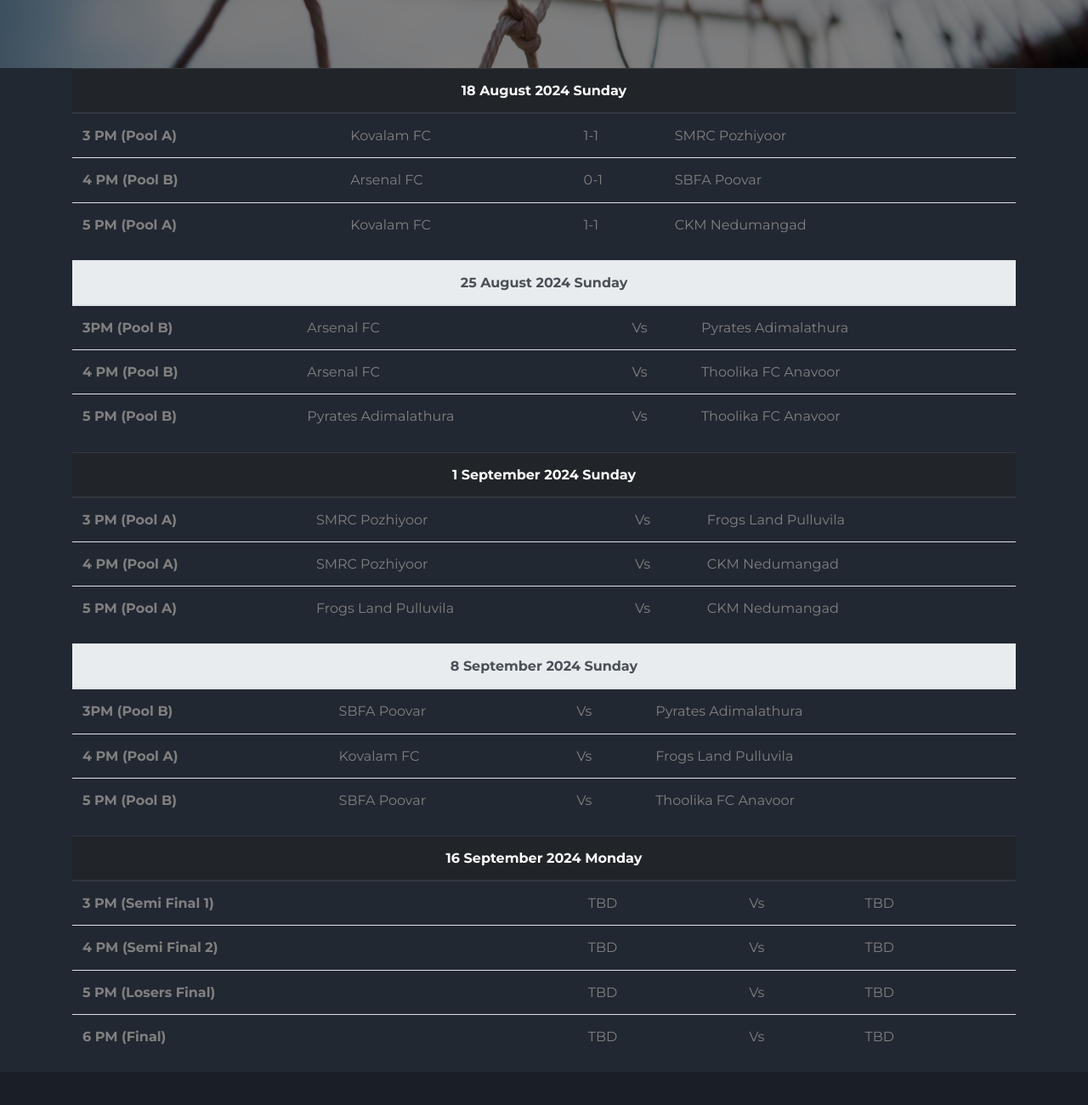
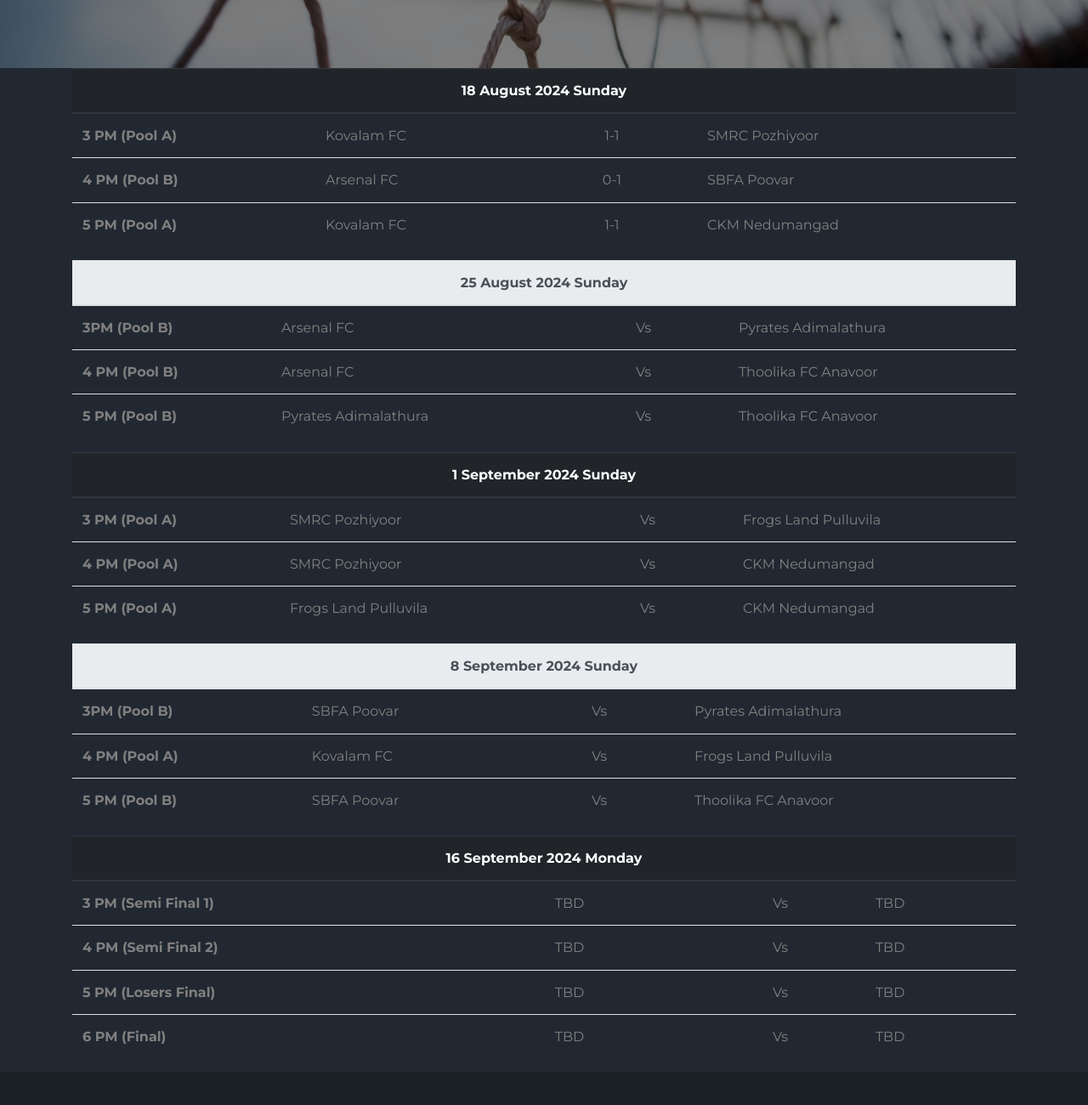
Before and after one commit to pamal10/Nova-Cup, a plain HTML site: page players.html in a window 1280 px wide. Shown: the part 720-2020 px from the top of the page at 85% size. Drawn offline with Linux system fonts and the light colour scheme; files whose address does not match are found by name.

Commit message:
fixture table modified

```diff
--- a/players.html
+++ b/players.html
@@ -108,19 +108,19 @@
           <tr>
             <th scope="row">3 PM (Pool A)</th>
             <td>Kovalam FC</td>
-            <td>1-1</td>
+            <td style="width: 200px;" class="text-center">1-1</td>
             <td>SMRC Pozhiyoor</td>
           </tr>
           <tr>
             <th scope="row">4 PM (Pool B)</th>
             <td>Arsenal FC</td>
-            <td>0-1</td>
+            <td style="width: 200px;" class="text-center">0-1</td>
             <td>SBFA Poovar</td>
           </tr>
           <tr>
             <th scope="row">5 PM (Pool A)</th>
             <td>Kovalam FC</td>
-            <td>1-1</td>
+            <td style="width: 200px;" class="text-center">1-1</td>
             <td>CKM Nedumangad</td>
           </tr>
         </tbody>
@@ -136,19 +136,19 @@
           <tr>
             <th scope="row">3PM (Pool B)</th>
             <td>Arsenal FC</td>
-            <td>Vs</td>
+            <td style="width: 200px;" class="text-center">Vs</td>
             <td>Pyrates Adimalathura</td>
           </tr>
           <tr>
             <th scope="row">4 PM (Pool B)</th>
             <td>Arsenal FC</td>
-            <td>Vs</td>
+            <td style="width: 200px;" class="text-center">Vs</td>
             <td>Thoolika FC Anavoor</td>
           </tr>
           <tr>
             <th scope="row">5 PM (Pool B)</th>
             <td>Pyrates Adimalathura</td>
-            <td>Vs</td>
+            <td style="width: 200px;" class="text-center">Vs</td>
             <td>Thoolika FC Anavoor</td>
           </tr>
         </tbody>
@@ -167,19 +167,19 @@
           <tr>
             <th scope="row">3 PM (Pool A)</th>
             <td>SMRC Pozhiyoor</td>
-            <td>Vs</td>
+            <td style="width: 200px;" class="text-center">Vs</td>
             <td>Frogs Land Pulluvila</td>
           </tr>
           <tr>
             <th scope="row">4 PM (Pool A)</th>
             <td>SMRC Pozhiyoor</td>
-            <td>Vs</td>
+            <td style="width: 200px;" class="text-center">Vs</td>
             <td>CKM Nedumangad</td>
           </tr>
           <tr>
             <th scope="row">5 PM (Pool A)</th>
             <td>Frogs Land Pulluvila</td>
-            <td>Vs</td>
+            <td style="width: 200px;" class="text-center">Vs</td>
             <td>CKM Nedumangad</td>
           </tr>
         </tbody>
@@ -195,19 +195,19 @@
           <tr>
             <th scope="row">3PM (Pool B)</th>
             <td>SBFA Poovar</td>
-            <td>Vs</td>
+            <td style="width: 200px;" class="text-center">Vs</td>
             <td>Pyrates Adimalathura</td>
           </tr>
           <tr>
             <th scope="row">4 PM (Pool A)</th>
             <td>Kovalam FC</td>
-            <td>Vs</td>
+            <td style="width: 200px;" class="text-center">Vs</td>
             <td>Frogs Land Pulluvila</td>
           </tr>
           <tr>
             <th scope="row">5 PM (Pool B)</th>
             <td>SBFA Poovar</td>
-            <td>Vs</td>
+            <td style="width: 200px;" class="text-center">Vs</td>
             <td>Thoolika FC Anavoor</td>
           </tr>
         </tbody>
@@ -227,25 +227,25 @@
           <tr>
             <th scope="row">3 PM (Semi Final 1)</th>
             <td>TBD</td>
-            <td>Vs</td>
+            <td style="width: 200px;" class="text-center">Vs</td>
             <td>TBD</td>
           </tr>
           <tr>
             <th scope="row">4 PM (Semi Final 2)</th>
             <td>TBD</td>
-            <td>Vs</td>
+            <td style="width: 200px;" class="text-center">Vs</td>
             <td>TBD</td>
           </tr>
           <tr>
             <th scope="row">5 PM (Losers Final)</th>
             <td>TBD</td>
-            <td>Vs</td>
+            <td style="width: 200px;" class="text-center">Vs</td>
             <td>TBD</td>
           </tr>
           <tr>
             <th scope="row">6 PM (Final)</th>
             <td>TBD</td>
-            <td>Vs</td>
+            <td style="width: 200px;" class="text-center">Vs</td>
             <td>TBD</td>
           </tr>
         </tbody>
```
